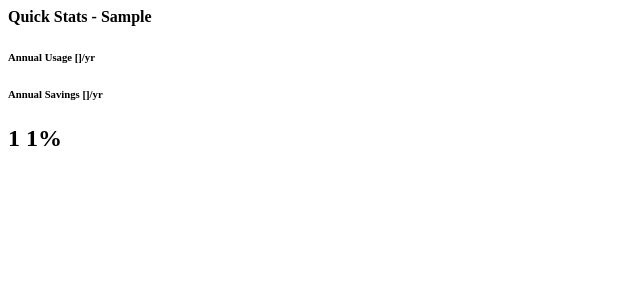
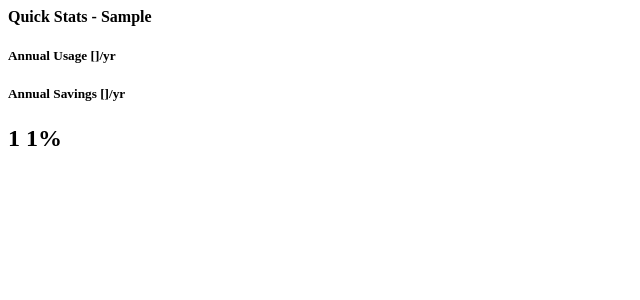
Before and after one commit to impactlab/oeem-client, a Django app: template dashboard/templates/partials/quick_stats.html in a window 1280 px wide. Shown: the top 300 px of the page, without its empty margins (0-640 px from the left). Run offline with Django 3.2, Linux system fonts and the light colour scheme; the template is opened without the code that fills it: most values are stand-ins (such as "Sample title", 1, 10 or a date in 2020).

Commit message:
various styling improvements

```diff
--- a/dashboard/templates/partials/quick_stats.html
+++ b/dashboard/templates/partials/quick_stats.html
@@ -4,10 +4,10 @@
 </div>
 
 <div class="col-xs-6">
-  <h6 class="no-pad-bottom">
-    Annual Usage
+  <h5 class="no-pad-bottom">
+    <strong>Annual Usage</strong>
     <span class="muted">{{savings_data.unit}}/yr</span>
-  </h6>
+  </h5>
   <div id="usage-bar-{{savings_data.energy_type_slug}}">
   </div>
   <script type="text/javascript">
@@ -21,10 +21,10 @@
 </div>
 
 <div class="col-xs-6">
-  <h6 class="no-pad-bottom">
-    Annual Savings
+  <h5 class="no-pad-bottom">
+    <strong>Annual Savings</strong>
     <span class="muted">{{savings_data.unit}}/yr</span>
-  </h6>
+  </h5>
   <h2 id="total-annual-savings">
     {{ savings_data.total_annual_savings | floatformat:"0" | intcomma }}
     {% if savings_data.total_annual_usage.percent_savings >= 0 %}
--- a/dashboard/templates/partials/utility_pane_table.html
+++ b/dashboard/templates/partials/utility_pane_table.html
@@ -1,5 +1,6 @@
 {% load humanize %}
 
+{% if savings_data.project_table_data %}
 <div class="container-fluid energy-table">
 	<div class="row-fluid">
     <div class="col-sm-12">
@@ -69,3 +70,4 @@
 
   </script>
 </div>
+{% endif %}
```
Also changed, not shown: 2 other files.
